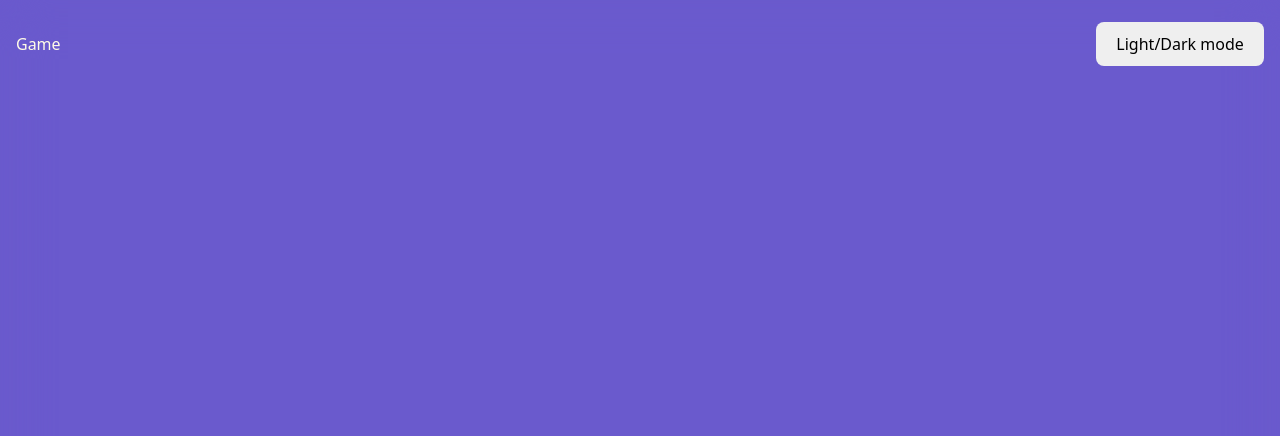
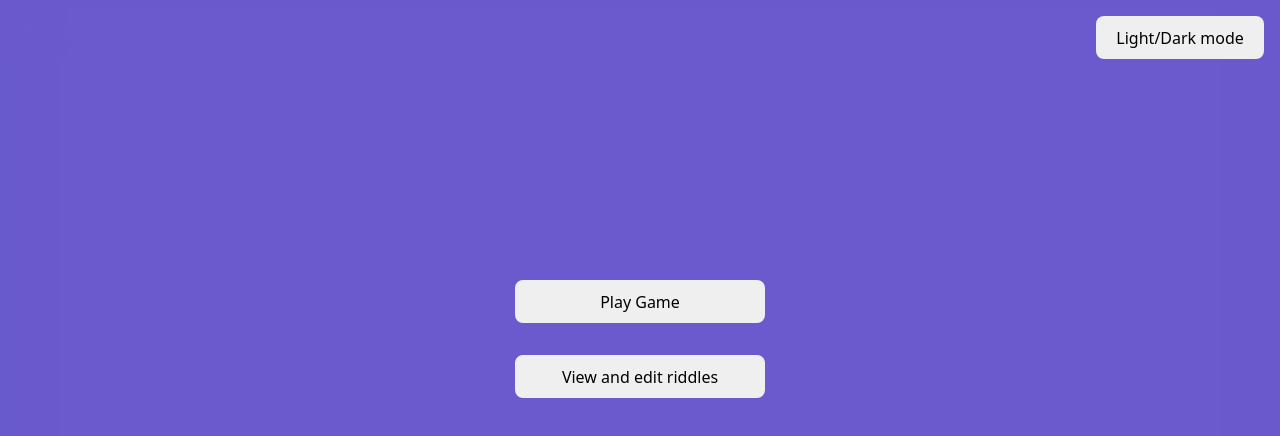
Before and after one commit to Marksalz/riddleGame-client, a React (Vite) app: page /menu in a window 1280 px wide. Shown: the top 436 px of the page. Built offline with nearby package versions, Linux system fonts and the light colour scheme.

Commit message:
feat: enhance MenuPage layout and integrate CurrentPlayerContext for dynamic header; update LoginPage for player state management

```diff
--- a/src/App.css
+++ b/src/App.css
@@ -179,3 +179,18 @@ button:focus-visible {
   color: black;
   padding: 1rem;
 }
+
+.menu_container {
+  margin: 0;
+  display: flex;
+  flex-direction: column;
+  justify-content: center;
+  align-items: center;
+  min-width: 320px;
+  min-height: 70vh;
+  gap: 2rem;
+}
+
+.menu_container button {
+  width: 20%;
+}
--- a/src/components/Header.tsx
+++ b/src/components/Header.tsx
@@ -1,4 +1,4 @@
-export default function Header(props: { headerText: string; btnText: string }) {
+export default function Header(props: { headerText: string | undefined; btnText: string }) {
   return (
     <header className="header">
       <p>{props.headerText}</p>
--- a/src/pages/LoginPage.tsx
+++ b/src/pages/LoginPage.tsx
@@ -3,10 +3,13 @@ import Header from "../components/Header";
 import Button from "../components/Button";
 import Form from "../components/Form";
 import { useNavigate } from "react-router";
+import { useCurrentPlayer } from "../contexts/CurrentPlayerContext";
+import type { Player } from "../contexts/CurrentPlayerContext";
 
 export default function LoginPage() {
   const [showLoginForm, setShowLoginForm] = useState(true);
   const navigate = useNavigate();
+  const currentPlayerContext = useCurrentPlayer();
   mockUsers();
   return (
     <div>
@@ -53,6 +56,7 @@ export default function LoginPage() {
               const data = await res.json();
               if (res.ok) {
                 alert(`Welcome back! User info: ${JSON.stringify(data.user)}`);
+                currentPlayerContext.setCurrentPlayer(data.user);
                 navigate("/menu");
               } else {
                 alert(data.error || "Login failed failed");
@@ -94,11 +98,20 @@ export default function LoginPage() {
                   body: JSON.stringify(formData),
                 }
               );
+              const data = await res.json();
               if (res.ok) {
                 alert("Registration successful!");
+
+                const newPlayer: Player = {
+                  id: data.id,
+                  username: data.username,
+                  role: data.role,
+                  lowestTime: data.lowestTime,
+                };
+                currentPlayerContext.setCurrentPlayer(newPlayer);
+
                 navigate("/menu");
               } else {
-                const data = await res.json();
                 alert(data.error || "Registration failed");
               }
             }}
--- a/src/pages/MenuPage.tsx
+++ b/src/pages/MenuPage.tsx
@@ -1,9 +1,32 @@
+import { useNavigate } from "react-router";
+import Button from "../components/Button";
 import Header from "../components/Header";
+import { useCurrentPlayer } from "../contexts/CurrentPlayerContext";
 
 export default function MenuPage() {
+  const currentPlayerContext = useCurrentPlayer();
+  const navigate = useNavigate();
+
   return (
     <div>
-      <Header headerText="Game" btnText="Light/Dark mode" />
+      <Header
+        headerText={currentPlayerContext.currentPlayer?.role.toUpperCase()}
+        btnText="Light/Dark mode"
+      />
+      <div className="menu_container">
+        <Button
+          ButtonTxt="Play Game"
+          onClick={() => {
+            navigate("/game");
+          }}
+        />
+        <Button
+          ButtonTxt="View and edit riddles"
+          onClick={() => {
+            navigate("/game_data");
+          }}
+        />
+      </div>
     </div>
   );
 }
```
